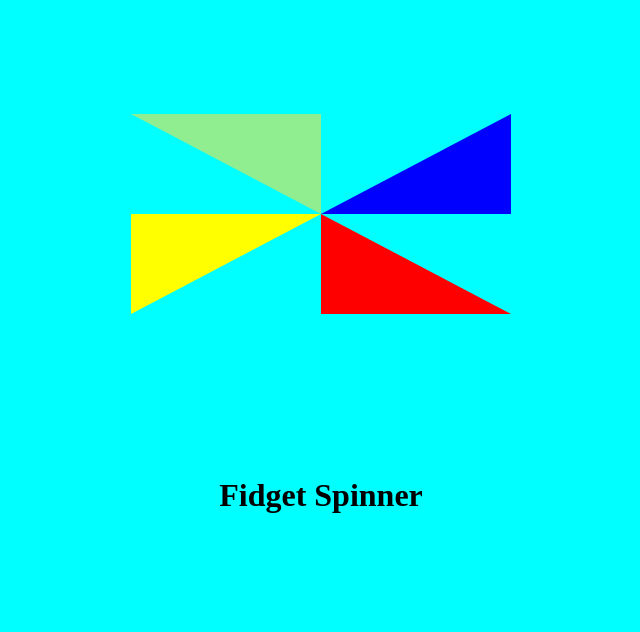
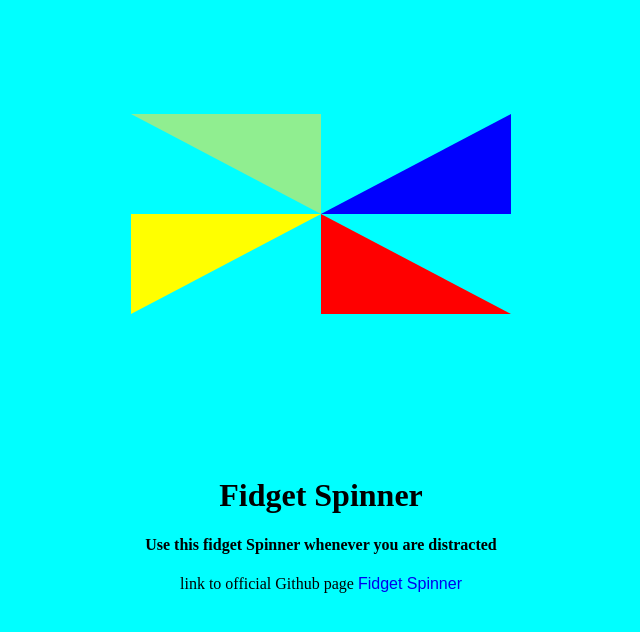
Before and after one commit to Akumazar/fidgetSpinner, a plain HTML site: page index.html in a window 1280 px wide. Shown: the whole page, without its empty margins (319-959 px from the left). Drawn offline with Linux system fonts and the light colour scheme.

Commit message:
added backlinks and description in UI

```diff
--- a/index.html
+++ b/index.html
@@ -41,7 +41,12 @@
     <br>
     <div>
         <h1 style="text-align: center;">Fidget Spinner</h1>
+        <h4 style="text-align: center;">Use this fidget Spinner whenever you are distracted</h4>
+        <p style="text-align: center;"> link to official Github page
+            <a href="https://github.com/ScorchingShade/fidgetSpinner.git"> Fidget Spinner </a>
+        </p>
     </div>
+
 
 
     <script src="index.js"></script>
```
